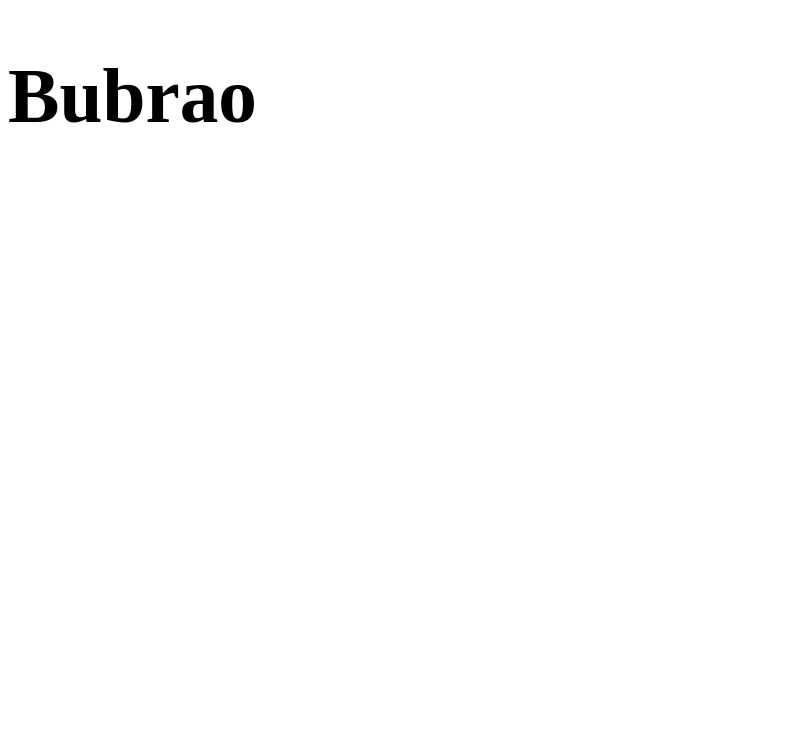
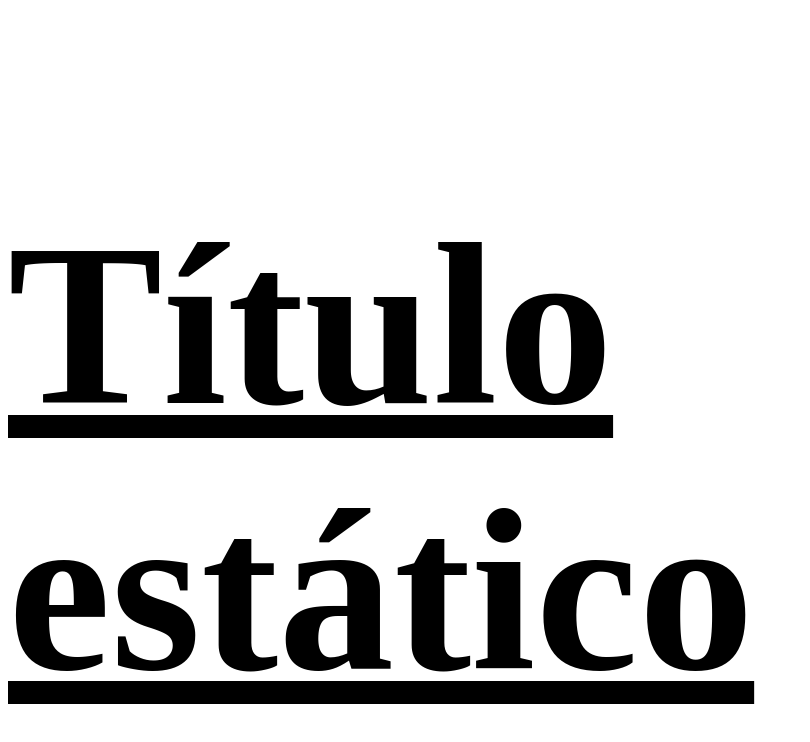
Before and after one commit to edumoro412/ejerciciosAlebat, a Vue app in the folder vue/vue-project/: page / in a window 1280 px wide. Shown: the top 742 px of the page, without its empty margins (0-810 px from the left). Built offline with nearby package versions, Linux system fonts and the light colour scheme; the HTML template or start-up script is replaced by a standard one.

Commit message:
second vue excercise done

```diff
--- a/vue/vue-project/src/App.vue
+++ b/vue/vue-project/src/App.vue
@@ -1,9 +1,11 @@
-<script setup lang="ts"></script>
+<script setup lang="ts">
+import TheTitle from './components/TheTitle.vue'
+</script>
 
 <template>
   <header>
     <div class="wrapper">
-      <h1>Bubrao</h1>
+      <TheTitle />
     </div>
   </header>
 </template>
--- /dev/null
+++ b/vue/vue-project/src/components/TheTitle.vue
@@ -0,0 +1,14 @@
+<template>
+  <div>
+    <h2>Título estático</h2>
+  </div>
+</template>
+
+<script lang="ts" setup></script>
+
+<style>
+h2 {
+  font-size: 3em;
+  text-decoration: underline;
+}
+</style>
```
